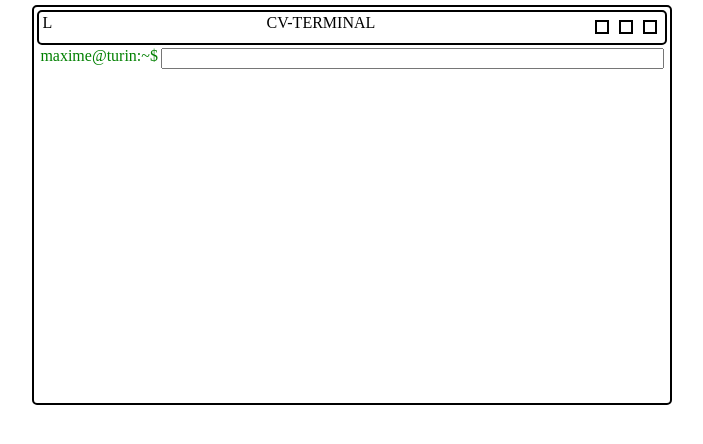
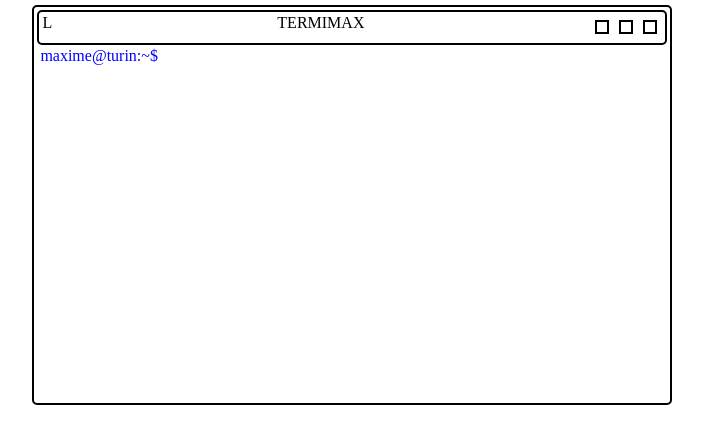
Before and after one commit to Maxime-Turin/cv-terminal, a website: page index.html in a window 1280 px wide. Shown: the whole page, without its empty margins (288-991 px from the left). Drawn offline with Linux system fonts and the light colour scheme.

```diff
--- a/css/styles.css
+++ b/css/styles.css
@@ -59,11 +59,13 @@
 }
 
 .name {
-    color: green;
+    color: blue;
 
 }
 
 .command-input {
     margin-left: 0.2rem;
     flex-grow: 1;
+    border: none;
+
 }
--- a/index.html
+++ b/index.html
@@ -4,16 +4,17 @@
     <meta charset="UTF-8">
     <meta http-equiv="X-UA-Compatible" content="IE=edge">
     <meta name="viewport" content="width=device-width, initial-scale=1.0">
-    <title>CV-TERMINAL</title>
+    <title>TERMIMAX</title>
     <link rel="stylesheet" href="./css/reset.css">
     <link rel="stylesheet" href="./css/styles.css">
+    <script src="index.js" defer></script>
 
 </head>
 <body>
     <div class="terminal">
         <div class="terminal__header">
             <div class="terminal__header__logo">L</div>
-            <div class="terminal__header__title">CV-TERMINAL</div>
+            <div class="terminal__header__title">TERMIMAX</div>
             <div class="terminal__header__buttons">
                 <div class="fake-button fake-button__reduce"></div>
                 <div class="fake-button fake-button__close"></div>
```
Also changed, not shown: index.js (added), 2 other files.
